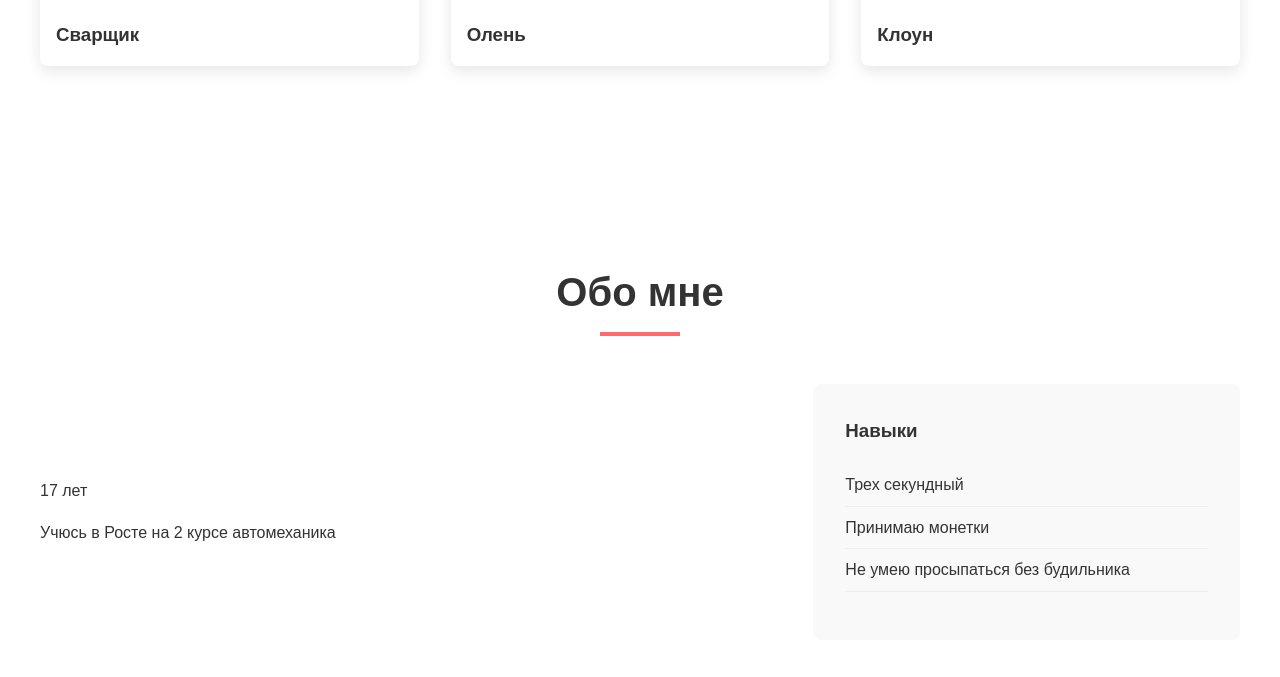
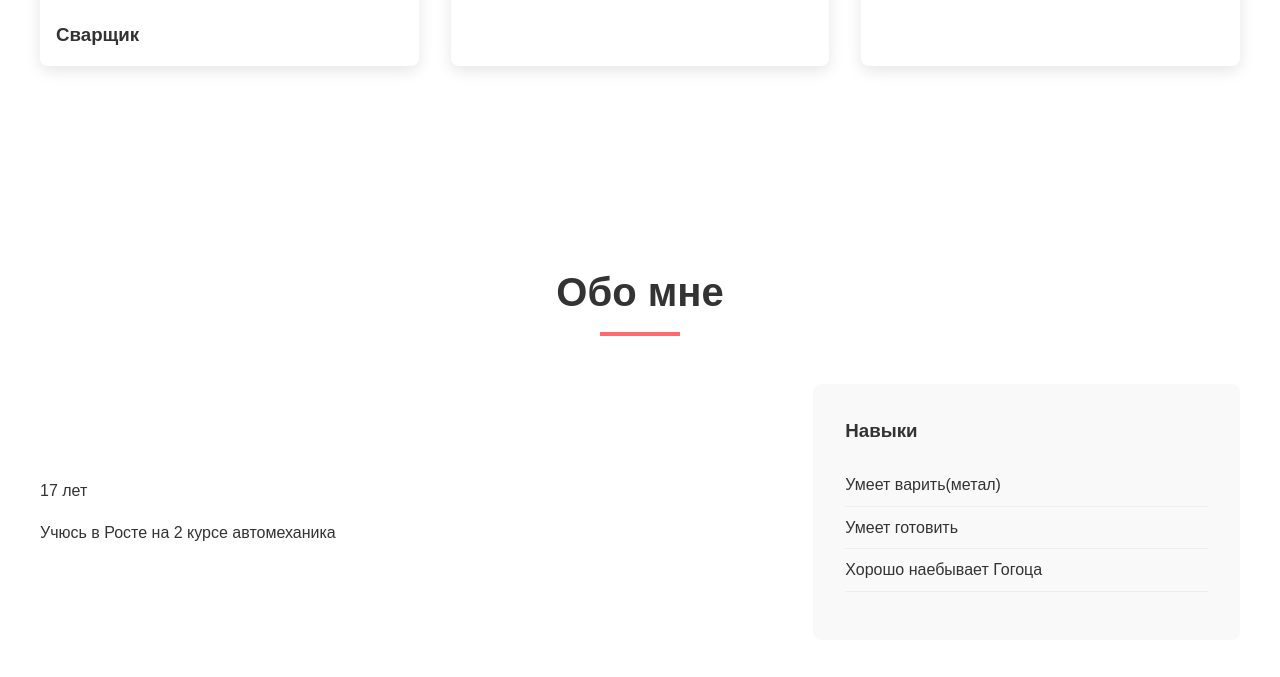
Before and after one commit to KristinaMenchikova/228, a plain HTML site: page index.html in a window 1280 px wide. Shown: the part 803-1480 px from the top of the page. Drawn offline with Linux system fonts and the light colour scheme.

Commit message:
Update index.html

```diff
--- a/index.html
+++ b/index.html
@@ -14,7 +14,7 @@
 <body>
     <header class="header">
         <nav class="navbar">
-            <a href="#" class="logo">Психованный</a>
+            <a href="#" class="logo">Самый лучший</a>
             <ul class="nav-links">
 
                 <li><a href="#about">Обо мне</a></li>
@@ -24,7 +24,7 @@
 
     <section class="hero">
         <h1>Привет, я <span class="highlight">Игорь</span></h1>
-        <p>Сварщик / алкаш / лох /не умею воспринимать шутки</p>
+        <p>Сварщик / спортсмен/ стрессоустойчивый</p>
     </section>
 
     <section id="work" class="portfolio">
@@ -34,13 +34,13 @@
                 <h3>Сварщик</h3>
             </div>
             <div class="item" data-category="photo">
-                <img src="https://lgxaznpmgtsrymvpfkdx.supabase.co/storage/v1/object/public/project-images/5a186ad5-b59f-4bad-9cb3-c620dcc00f69/1757572282876-olen-(1).jpg" alt="Олень">
-                <h3>Олень</h3>
+                <img src="https://lgxaznpmgtsrymvpfkdx.supabase.co/storage/v1/object/public/project-images/5a186ad5-b59f-4bad-9cb3-c620dcc00f69/1757572282876-olen-(1).jpg" alt="">
+                <h3></h3>
 
             </div>
             <div class="item" data-category="design">
-                <img src="https://lgxaznpmgtsrymvpfkdx.supabase.co/storage/v1/object/public/project-images/5a186ad5-b59f-4bad-9cb3-c620dcc00f69/1757572327098-kl.jpg" alt="Клоун">
-                <h3>Клоун</h3>
+                <img src="https://lgxaznpmgtsrymvpfkdx.supabase.co/storage/v1/object/public/project-images/5a186ad5-b59f-4bad-9cb3-c620dcc00f69/1757572327098-kl.jpg" alt="">
+                <h3></h3>
 
             </div>
         </div>
@@ -56,9 +56,9 @@
             <div class="skills">
                 <h3>Навыки</h3>
                 <ul>
-                    <li>Трех секундный</li>
-                    <li>Принимаю монетки</li>
-                    <li>Не умею просыпаться без будильника</li>
+                    <li>Умеет варить(метал)</li>
+                    <li>Умеет готовить</li>
+                    <li>Хорошо наебывает Гогоца</li>
                 </ul>
             </div>
         </div>
@@ -87,7 +87,7 @@
     </section>
 
     <footer class="footer">
-        <p>&copy; 2025 Кристина. Все права защищены. Без негатива</p>
+        <p>&copy; 2025 Все права защищены. С любовью твоя поклоница</p>
     </footer>
 
     <script src="index.js"></script>
```
